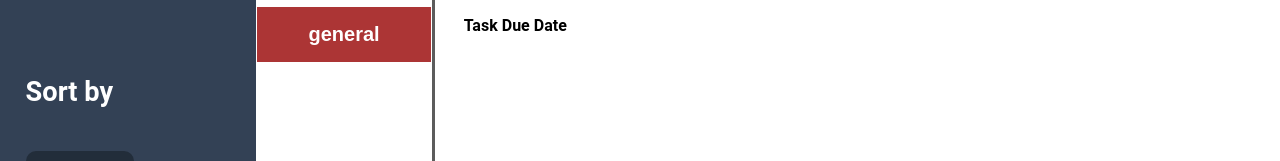
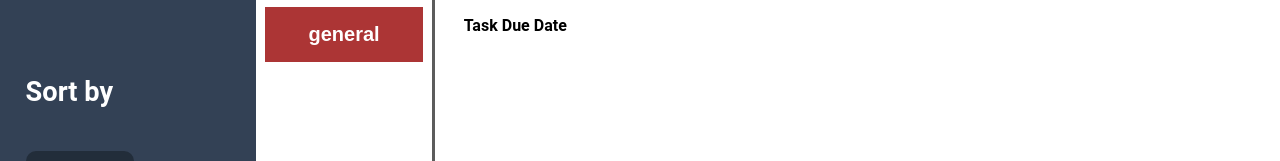
Before and after one commit to pequito193/todo-list, a plain HTML site: page index.html in a window 1280 px wide. In both pictures the pointer is over the button "general". Shown: the part 123-284 px from the top of the page. Drawn offline with Linux system fonts and the light colour scheme.

Commit message:
Fix text overflow in project buttons

```diff
--- a/styles.css
+++ b/styles.css
@@ -173,11 +173,14 @@ a:hover {
     font-weight: bold;
     padding: 2vh 2vw;
     margin-bottom: 3vh;
+    word-wrap: break-word;
 }
 
-.project:hover {
+.project:hover,
+.project:focus {
     cursor: pointer;
     background-color: rgb(172, 53, 53);
+    width: 90%;
 }
 
 .tasks {
```
